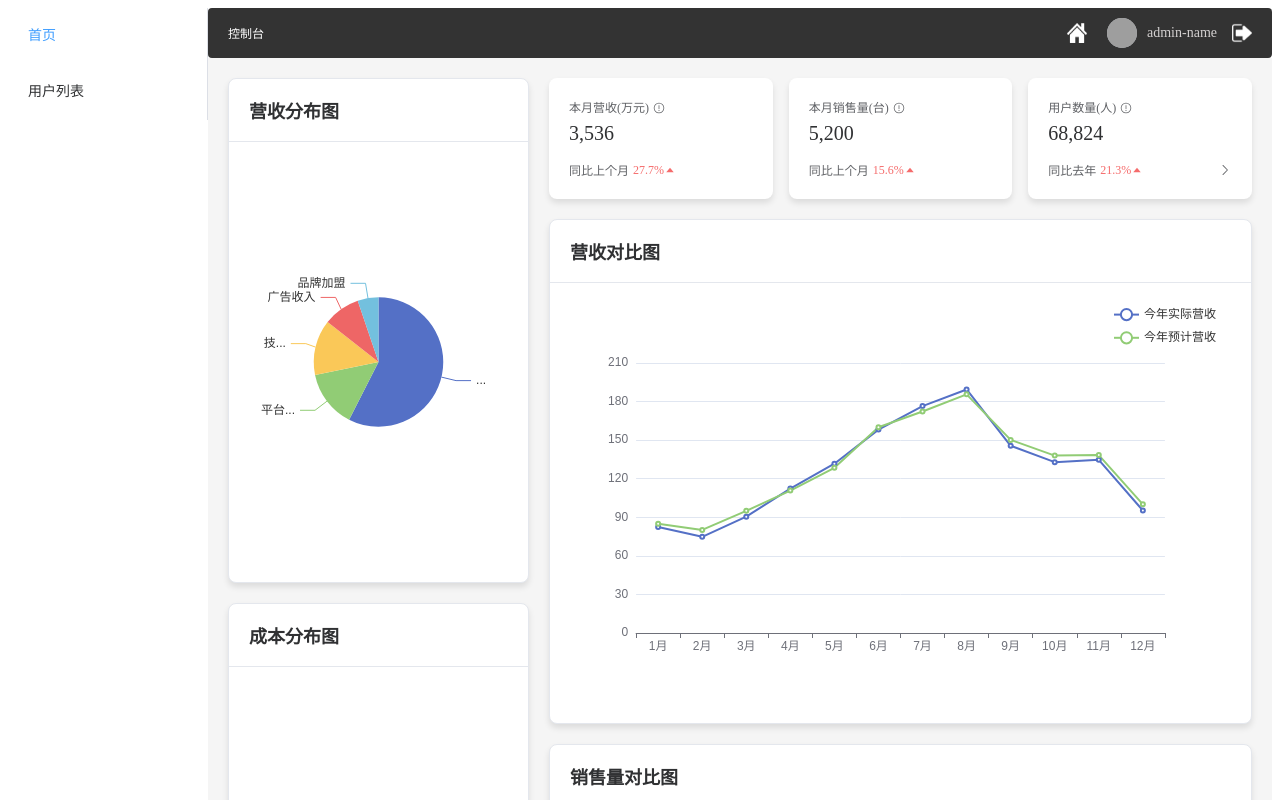
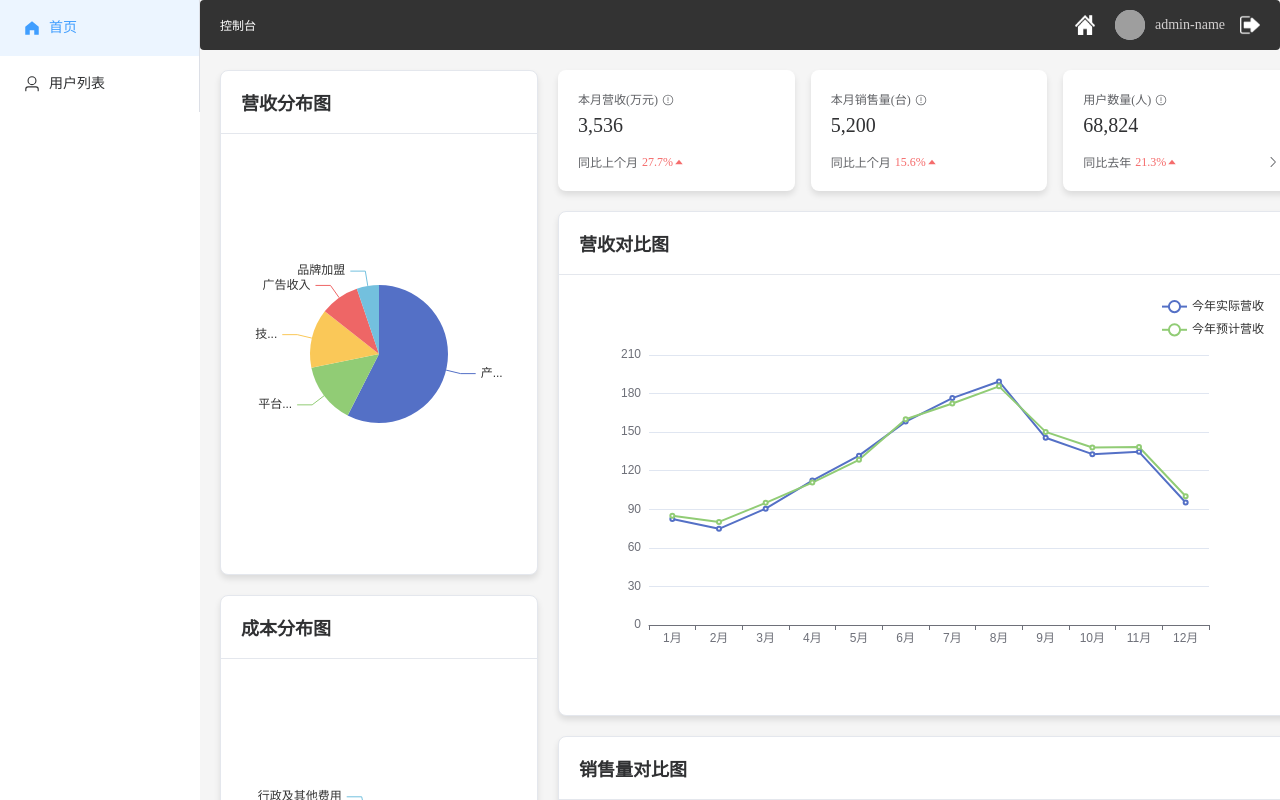
Before and after one commit to Kettkk/Helmi, a Vue app in the folder HelmiWeb/: page /adminView/home in a window 1280 px wide. Shown: the top 800 px of the page. Built offline with nearby package versions, Linux system fonts and the light colour scheme; grey boxes are pictures that could not be loaded.

Commit message:
beautify web

```diff
--- a/HelmiWeb/index.html
+++ b/HelmiWeb/index.html
@@ -4,6 +4,7 @@
     <meta charset="UTF-8">
     <link rel="icon" href="/favicon.ico">
     <meta name="viewport" content="width=device-width, initial-scale=1.0">
+    <link rel="stylesheet" href="/src/css/index.css">
     <title>Vite App</title>
   </head>
   <body>
--- a/HelmiWeb/src/components/LoginFormComponent.vue
+++ b/HelmiWeb/src/components/LoginFormComponent.vue
@@ -77,13 +77,12 @@ const go2AdminView = () => {
       </el-form-item>
     </el-form>
 
-    <div id="txtBtn" @click="go2SignUp">还没有账号？立即注册</div>
   </div>
 </template>
 
 <style scoped>
 #formContainer {
-  height: 500px;
+  height: 400px;
   width: 450px;
   background-color: white;
   box-shadow: 0 0 10px rgba(0, 0, 0, 0.1);
--- a/HelmiWeb/src/components/SideBarComponent.vue
+++ b/HelmiWeb/src/components/SideBarComponent.vue
@@ -1,13 +1,41 @@
 <template>
   <el-menu :default-active="$route.path" router class="el-menu-demo" mode="vertical">
-    <el-menu-item index="/adminView/home">首页</el-menu-item>
-    <el-menu-item index="/adminView/userList">用户列表</el-menu-item>
+    <el-menu-item index="/adminView/home">
+      <el-icon><HomeFilled /></el-icon>
+      <span>首页</span>
+    </el-menu-item>
+    <el-menu-item index="/adminView/userList">
+      <el-icon>
+        <User />
+      </el-icon>
+      <span>用户列表</span>
+    </el-menu-item>
   </el-menu>
 </template>
 
 <script setup>
+// 你的脚本代码
+</script>
+
+<style scoped>
 
 
-</script>
+/* 自定义选中菜单项的样式 */
+.el-menu-item.is-active {
+  background-color: #409EFF;
+  /* 背景颜色为蓝色 */
+  color: white;
+  /* 文字颜色为白色 */
+}
 
-<style scoped></style>
+/* 鼠标悬停时的样式 */
+.el-menu-item:hover {
+  background-color: #ecf5ff;
+  /* 背景颜色为浅蓝色 */
+  color: #409EFF;
+  /* 文字颜色为蓝色 */
+}
+.html{
+  padding: 0px;
+}
+</style>
--- a/HelmiWeb/src/components/UserListComponent.vue
+++ b/HelmiWeb/src/components/UserListComponent.vue
@@ -58,6 +58,7 @@ let intervalId = null; // 存储定时器 ID
 const fetchData = async () => {
   try {
     const response = await axios.get('http://localhost:8000/statu/getAllStatu');
+    console.log(response.data)
     tableData.value = response.data;
   } catch (error) {
     console.error('请求数据失败:', error);
--- a/HelmiWeb/src/css/index.css
+++ b/HelmiWeb/src/css/index.css
@@ -1,7 +1,6 @@
-* {
+body, html {
   margin: 0;
   padding: 0;
-  box-sizing: border-box;
 }
 .box {
   width: 100%;
--- a/HelmiWeb/src/views/LoginView.vue
+++ b/HelmiWeb/src/views/LoginView.vue
@@ -16,7 +16,7 @@ import LoginFormComponent from "@/components/LoginFormComponent.vue";
         <div id="bottomTitle">
           帮助中心 | 2024 ©TZC | 京ICP备2024000001号
         </div>
-<!--      <img src="http://helmi.asia/video" style="width: 500px; height: auto;margin-top: 40px;margin-left: 30px">-->
+
       </el-aside>
 
       <el-main id="mainContainer">
@@ -27,17 +27,20 @@ import LoginFormComponent from "@/components/LoginFormComponent.vue";
 </template>
 
 <style scoped>
+/* 使背景图片铺满整个界面 */
 #viewContainer {
-  height: 1000px;
-  width: 1500px;
+  height: 100vh; /* 使用视口高度 */
+  width: 100vw; /* 使用视口宽度 */
   background-image: url(/src/assets/wallPaper.png);
-  background-size: cover;
+  background-size: cover; /* 背景图片覆盖整个容器 */
   background-repeat: no-repeat;
   background-position: center;
 }
-#mainContainer{
+
+#mainContainer {
   margin-top: 100px;
 }
+
 #mainTitleContainer {
   font-size: 70px;
   font-weight: bold;
@@ -45,6 +48,7 @@ import LoginFormComponent from "@/components/LoginFormComponent.vue";
   margin-top: 220px;
   margin-left: 220px;
 }
+
 #twoTitle {
   font-size: 50px;
   font-family: "Microsoft YaHei";
@@ -52,6 +56,7 @@ import LoginFormComponent from "@/components/LoginFormComponent.vue";
   margin-top: 20px;
   margin-left: 220px;
 }
+
 #bottomTitle {
   font-size: 15px;
   font-family: "Microsoft YaHei";
```
Also changed, not shown: HelmiWeb/src/assets/icon_helmi.png (added), 1 other file (tests, documents, lock files or other folders). Lines whose indentation alone changed are shown as unchanged.
